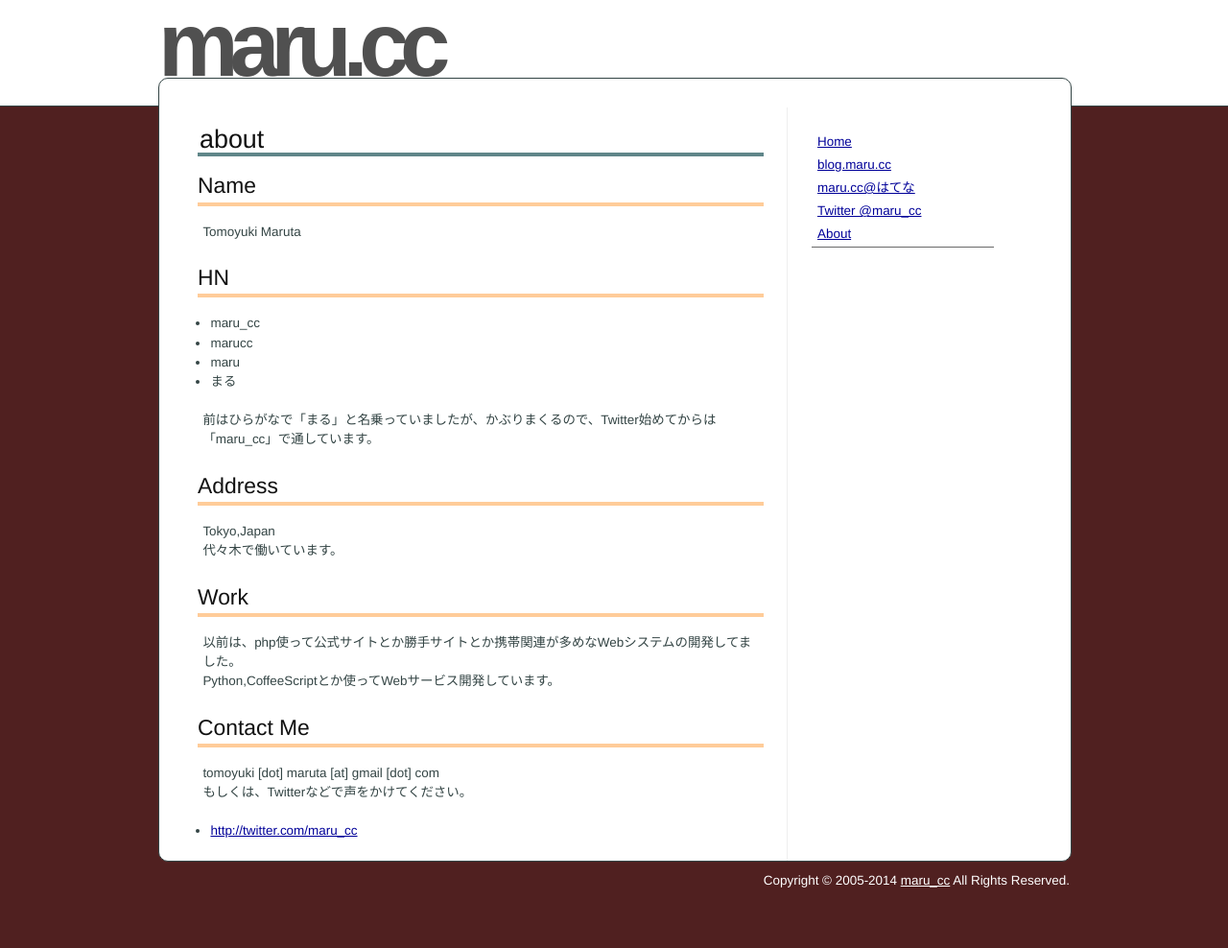
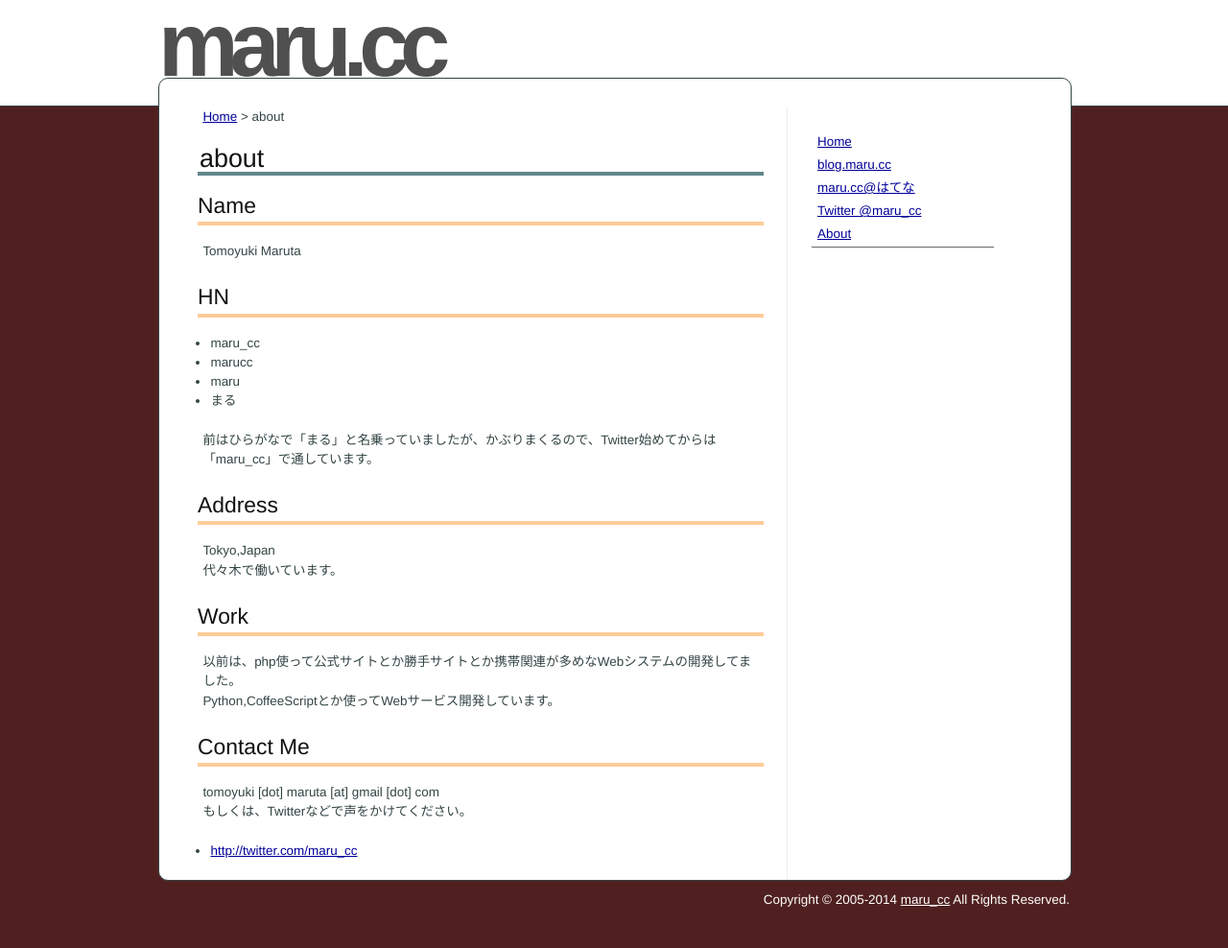
Before and after one commit to marucc/marucc.github.io, a Jekyll site: the page built from about/index.md, in a window 1280 px wide. Shown: the whole page at 96% size. Built offline with Jekyll 4.4.1, drawn with Linux system fonts in a browser that asks for light colours.

Commit message:
Published with https://stackedit.io/

```diff
--- a/about/index.md
+++ b/about/index.md
@@ -2,6 +2,8 @@
 layout: default
 title: about
 ---
+
+[Home](/) &gt; about
 
 # about
 
```
